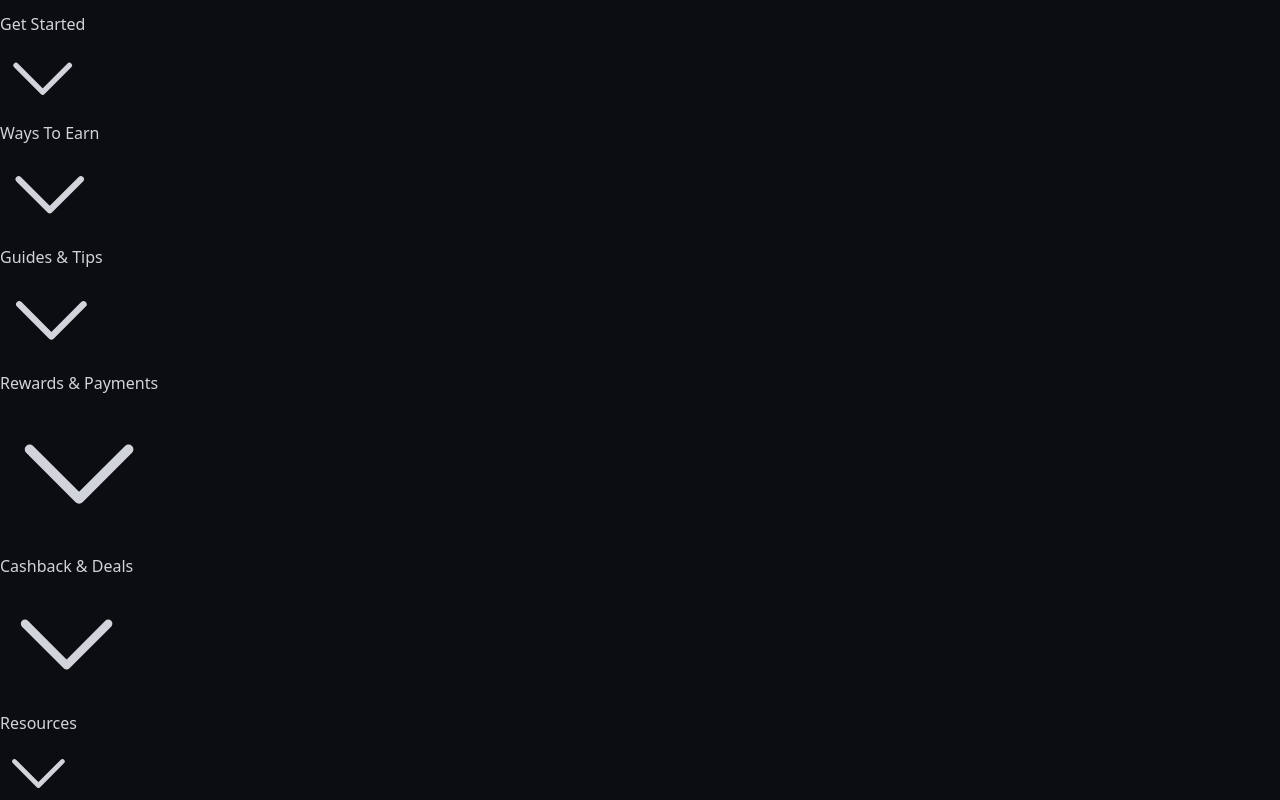
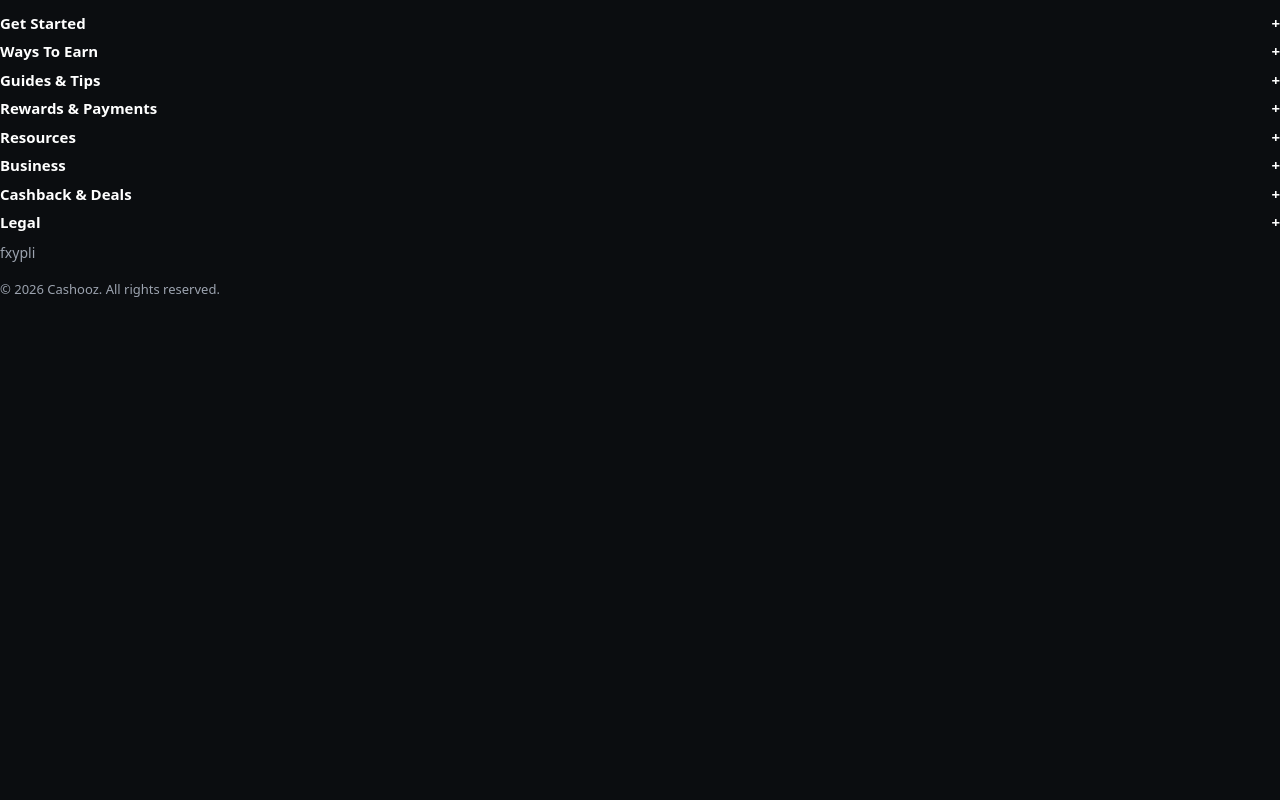
Before and after one commit to tool63/cashin, a Next.js app: page / in a window 1280 px wide. Shown: the part 600-1400 px from the top of the page. After the commit the page ends 899 px from the top, so only its background shows below. Built offline with nearby package versions, Linux system fonts and the light colour scheme.

Commit message:
Update Footer.tsx

```diff
--- a/app/components/Footer.tsx
+++ b/app/components/Footer.tsx
@@ -1,243 +1,201 @@
 "use client";
 
 import { useState } from "react";
-import { ChevronDownIcon, ChevronUpIcon } from "@heroicons/react/24/outline";
+import Link from "next/link";
 
-interface SubLinks {
-  name: string;
-  href: string;
-}
-
-interface FooterColumn {
-  title: string;
-  links: { name: string; href: string }[];
-  sublinks?: SubLinks[][];
-}
-
-const footerData: FooterColumn[] = [
-  {
-    title: "Get Started",
-    links: [
-      { name: "How Cashog Works", href: "/how-it-works" },
-      { name: "How to Start Earning", href: "/start-earning" },
-      { name: "Cashout Methods", href: "/cashout" },
-      { name: "Withdrawal Proofs", href: "/withdrawals" },
-      { name: "Trust & Safety", href: "/trust-safety" },
-    ],
-  },
-  {
-    title: "Ways To Earn",
-    links: [
-      { name: "Surveys", href: "/surveys" },
-      { name: "App Installs", href: "/app-installs" },
-      { name: "Playing Games", href: "/play-games" },
-      { name: "Watching Videos", href: "/watch-videos" },
-      { name: "Mining Rewards", href: "/mining-rewards" },
-      { name: "Completing Offers", href: "/complete-offers" },
-      { name: "Offerwall", href: "/offerwall" },
-      { name: "Surveywall", href: "/surveywall" },
-    ],
-    sublinks: [
-      [
-        { name: "Watching Ads", href: "/watch-ads" },
-        { name: "Micro Tasks", href: "/micro-tasks" },
-        { name: "Free Trials", href: "/complete-free-trials" },
-        { name: "Testing Products", href: "/test-products" },
-      ],
-      [
-        { name: "Reading Emails", href: "/read-emails" },
-        { name: "Visiting Websites", href: "/visit-websites" },
-        { name: "Review Tasks", href: "/review-tasks" },
-        { name: "Spinning Wheel", href: "/spinning-wheel" },
-      ],
-    ],
-  },
-  {
-    title: "Guides & Tips",
-    links: [
-      { name: "Make Money Online", href: "/make-money-online" },
-      { name: "Earn Money from Home", href: "/earn-money-from-home" },
-      { name: "Earn Without Investment", href: "/earn-without-investment" },
-      { name: "Get Paid to Play Games", href: "/get-paid-to-play-games" },
-    ],
-    sublinks: [
-      [
-        { name: "Install Apps for Cash", href: "/install-apps-for-cash" },
-        { name: "Watch Videos for Money", href: "/watch-videos-for-money" },
-        { name: "Complete Offers Online", href: "/complete-offers-online" },
-        { name: "Work from Home Jobs", href: "/work-from-home-jobs" },
-      ],
-      [
-        { name: "Online Earning Methods", href: "/online-earning-methods" },
-        { name: "Earn Money Online Fast", href: "/earn-money-online-fast" },
-        { name: "Earn Passive Income Online", href: "/passive-income-online" },
-        { name: "Online Jobs for Beginners", href: "/online-jobs-for-beginners" },
-      ],
-    ],
-  },
-  {
-    title: "Rewards & Payments",
-    links: [
-      { name: "Earn PayPal Money", href: "/earn-paypal-money" },
-      { name: "Earn Gift Cards", href: "/earn-gift-cards-online" },
-      { name: "Earn Crypto", href: "/earn-crypto-online" },
-      { name: "Earn Gaming Gift Cards", href: "/earn-gaming-gift-cards" },
-      { name: "Earn Spotify Premium", href: "/earn-spotify-premium" },
-    ],
-    sublinks: [
-      [
-        { name: "Earn Amazon Gift Card", href: "/earn-amazon-gift-card" },
-        { name: "Earn Apple Gift Card", href: "/earn-apple-gift-card" },
-        { name: "Earn Google Play Gift Card", href: "/earn-google-play-gift-card" },
-      ],
-      [
-        { name: "Earn Bitcoin", href: "/earn-bitcoin-online" },
-        { name: "Earn Litecoin", href: "/earn-litecoin-online" },
-        { name: "Earn Ethereum", href: "/earn-ethereum-online" },
-        { name: "Earn Dogecoin", href: "/earn-dogecoin-online" },
-      ],
-    ],
-  },
-  {
-    title: "Cashback & Deals",
-    links: [
-      { name: "Cashback Offers", href: "/cashback-offers" },
-      { name: "Shopping Rewards", href: "/shopping-rewards" },
-      { name: "Promo Codes & Coupons", href: "/promo-codes" },
-      { name: "Daily Deals", href: "/daily-deals" },
-    ],
-    sublinks: [
-      [
-        { name: "Electronics Cashback", href: "/shopping-rewards/electronics" },
-        { name: "Fashion Cashback", href: "/shopping-rewards/fashion" },
-        { name: "Home & Garden Cashback", href: "/shopping-rewards/home-garden" },
-        { name: "Grocery Cashback", href: "/shopping-rewards/grocery" },
-      ],
-      [
-        { name: "Travel Cashback", href: "/shopping-rewards/travel" },
-        { name: "Finance Cashback", href: "/shopping-rewards/finance" },
-        { name: "Hotels", href: "/shopping-rewards/travel/hotels" },
-        { name: "Flights", href: "/shopping-rewards/travel/flights" },
-      ],
-    ],
-  },
-  {
-    title: "Resources",
-    links: [
-      { name: "Blog", href: "/blog" },
-      { name: "Help Center", href: "/help" },
-      { name: "FAQ", href: "/faq" },
-      { name: "Contact", href: "/contact" },
-      { name: "About Cashog", href: "/about" },
-    ],
-  },
-  {
-    title: "Business",
-    links: [
-      { name: "Affiliate Program", href: "/affiliate" },
-      { name: "Partners", href: "/partners" },
-      { name: "Advertise with Cashog", href: "/advertise" },
-    ],
-  },
-  {
-    title: "Legal",
-    links: [
-      { name: "Terms & Conditions", href: "/terms-and-conditions" },
-      { name: "Privacy Policy", href: "/privacy-policy" },
-      { name: "Cookie Policy", href: "/cookie-policy" },
-    ],
-  },
-];
+type ToggleMap = Record<string, boolean>;
 
 export default function Footer() {
-  const [openSection, setOpenSection] = useState<number | null>(null);
-  const [openSubsection, setOpenSubsection] = useState<number | null>(null);
+  const [open, setOpen] = useState<ToggleMap>({});
+  const [subOpen, setSubOpen] = useState<ToggleMap>({});
 
-  const toggleSection = (index: number) => {
-    if (openSection === index) {
-      setOpenSection(null);
-      setOpenSubsection(null);
-    } else {
-      setOpenSection(index);
-      setOpenSubsection(null);
-    }
-  };
+  const toggle = (key: string) =>
+    setOpen((p) => ({ ...p, [key]: !p[key] }));
 
-  const toggleSubsection = (index: number) => {
-    setOpenSubsection(openSubsection === index ? null : index);
-  };
+  const toggleSub = (key: string) =>
+    setSubOpen((p) => ({ ...p, [key]: !p[key] }));
+
+  const Section = ({
+    id,
+    title,
+    children,
+  }: {
+    id: string;
+    title: string;
+    children: React.ReactNode;
+  }) => (
+    <div>
+      <button
+        onClick={() => toggle(id)}
+        className="footer-title"
+      >
+        {title}
+        <span>{open[id] ? "−" : "+"}</span>
+      </button>
+
+      {open[id] && <div className="footer-list">{children}</div>}
+    </div>
+  );
+
+  const SubSection = ({
+    id,
+    title,
+    children,
+  }: {
+    id: string;
+    title: string;
+    children: React.ReactNode;
+  }) => (
+    <div>
+      <button
+        onClick={() => toggleSub(id)}
+        className="footer-subtitle"
+      >
+        {title}
+        <span>{subOpen[id] ? "−" : "+"}</span>
+      </button>
+
+      {subOpen[id] && <div className="footer-sublist">{children}</div>}
+    </div>
+  );
 
   return (
-    <footer className="bg-gray-900 text-white py-8 px-4 md:px-16">
-      {footerData.map((col, colIndex) => (
-        <div key={colIndex} className="mb-4">
-          <button
-            className="flex justify-between items-center w-full font-bold text-lg"
-            onClick={() => toggleSection(colIndex)}
-          >
-            {col.title}
-            {openSection === colIndex ? (
-              <ChevronUpIcon className="w-5 h-5" />
-            ) : (
-              <ChevronDownIcon className="w-5 h-5" />
-            )}
-          </button>
+    <footer className="footer-bg">
+      <div className="footer-wrap">
 
-          {/* Main links (first expansion) */}
-          {openSection === colIndex && (
-            <ul className="mt-2 space-y-1">
-              {col.links.map((link, linkIndex) => (
-                <li key={linkIndex}>
-                  <a href={link.href} className="block hover:text-blue-400">
-                    {link.name}
-                  </a>
-                </li>
-              ))}
+        {/* GRID */}
+        <div className="footer-grid">
 
-              {/* If two-level sublinks exist */}
-              {col.sublinks && (
-                <>
-                  <hr className="my-2 border-gray-700" />
+          {/* COLUMN 1 */}
+          <Section id="start" title="Get Started">
+            <Link href="/how-it-works">How Cashooz Works</Link>
+            <Link href="/start-earning">How to Start Earning</Link>
+            <Link href="/cashout">Cashout Methods</Link>
+            <Link href="/withdrawals">Withdrawal Proofs</Link>
+            <Link href="/trust-safety">Trust & Safety</Link>
+          </Section>
 
-                  {col.sublinks.map((group, subIndex) => (
-                    <div key={subIndex}>
-                      <button
-                        className="flex justify-between items-center w-full font-medium text-base"
-                        onClick={() => toggleSubsection(subIndex)}
-                      >
-                        More {col.title}
-                        {openSubsection === subIndex ? (
-                          <ChevronUpIcon className="w-4 h-4" />
-                        ) : (
-                          <ChevronDownIcon className="w-4 h-4" />
-                        )}
-                      </button>
+          {/* COLUMN 2 */}
+          <Section id="earn" title="Ways To Earn">
+            <Link href="/surveys">Surveys</Link>
+            <Link href="/app-installs">App Installs</Link>
+            <Link href="/play-games">Playing Games</Link>
+            <Link href="/watch-videos">Watching Videos</Link>
+            <Link href="/mining-rewards">Mining Rewards</Link>
+            <Link href="/complete-offers">Completing Offers</Link>
+            <Link href="/offerwall">Offerwall</Link>
+            <Link href="/surveywall">Surveywall</Link>
 
-                      {openSubsection === subIndex && (
-                        <ul className="mt-1 space-y-1">
-                          {group.map((sublink, gIndex) => (
-                            <li key={gIndex}>
-                              <a
-                                href={sublink.href}
-                                className="block hover:text-blue-400"
-                              >
-                                {sublink.name}
-                              </a>
-                            </li>
-                          ))}
-                        </ul>
-                      )}
-                    </div>
-                  ))}
-                </>
-              )}
-            </ul>
-          )}
+            <SubSection id="extraEarn" title="Extra Earning">
+              <Link href="/watch-ads">Watching Ads</Link>
+              <Link href="/micro-tasks">Micro Tasks</Link>
+              <Link href="/complete-free-trials">Free Trials</Link>
+              <Link href="/test-products">Testing Products</Link>
+              <Link href="/read-emails">Reading Emails</Link>
+              <Link href="/visit-websites">Visiting Websites</Link>
+              <Link href="/review-tasks">Review Tasks</Link>
+              <Link href="/spinning-wheel">Spinning Wheel</Link>
+              <Link href="/loyalty">Loyalty</Link>
+              <Link href="/vouchers">Vouchers</Link>
+            </SubSection>
+          </Section>
+
+          {/* COLUMN 3 */}
+          <Section id="guides" title="Guides & Tips">
+            <Link href="/make-money-online">Make Money Online</Link>
+            <Link href="/earn-money-from-home">Earn Money from Home</Link>
+            <Link href="/earn-without-investment">Earn Without Investment</Link>
+            <Link href="/get-paid-to-play-games">Get Paid to Play Games</Link>
+            <Link href="/install-apps-for-cash">Install Apps for Cash</Link>
+            <Link href="/watch-videos-for-money">Watch Videos for Money</Link>
+            <Link href="/complete-offers-online">Complete Offers Online</Link>
+            <Link href="/work-from-home-jobs">Work from Home Jobs</Link>
+            <Link href="/online-earning-methods">Online Earning Methods</Link>
+            <Link href="/earn-money-online-fast">Earn Money Online Fast</Link>
+
+            <SubSection id="allGuides" title="All Guides">
+              <Link href="/passive-income-online">Passive Income Online</Link>
+              <Link href="/online-jobs-for-beginners">Online Jobs for Beginners</Link>
+              <Link href="/earn-money-as-a-student">Earn Money as a Student</Link>
+              <Link href="/earn-money-without-skills">Earn Without Skills</Link>
+              <Link href="/earn-money-using-mobile">Earn Using Mobile</Link>
+              <Link href="/earn-money-online-worldwide">Earn Worldwide</Link>
+              <Link href="/cashback-rewards">Cashback Rewards</Link>
+              <Link href="/legit-ways-to-make-money-online">Legit Ways</Link>
+              <Link href="/free-ways-to-make-money-online">Free Ways</Link>
+            </SubSection>
+          </Section>
+
+          {/* COLUMN 4 */}
+          <Section id="rewards" title="Rewards & Payments">
+            <Link href="/earn-paypal-money">Earn PayPal Money</Link>
+
+            <SubSection id="giftcards" title="Earn Gift Cards">
+              <Link href="/earn-amazon-gift-card">Amazon</Link>
+              <Link href="/earn-apple-gift-card">Apple</Link>
+              <Link href="/earn-google-play-gift-card">Google Play</Link>
+            </SubSection>
+
+            <SubSection id="crypto" title="Earn Crypto">
+              <Link href="/earn-bitcoin-online">Bitcoin</Link>
+              <Link href="/earn-litecoin-online">Litecoin</Link>
+              <Link href="/earn-ethereum-online">Ethereum</Link>
+              <Link href="/earn-dogecoin-online">Dogecoin</Link>
+            </SubSection>
+
+            <SubSection id="gaming" title="Gaming Gift Cards">
+              <Link href="/earn-free-robux">Robux</Link>
+              <Link href="/earn-steam-gift-cards">Steam</Link>
+              <Link href="/earn-xbox-gift-cards">Xbox</Link>
+              <Link href="/earn-psn-gift-cards">PlayStation</Link>
+            </SubSection>
+
+            <Link href="/earn-spotify-premium">Spotify Premium</Link>
+          </Section>
+
+          {/* COLUMN 5 */}
+          <Section id="resources" title="Resources">
+            <Link href="/blog">Blog</Link>
+            <Link href="/help">Help Center</Link>
+            <Link href="/faq">FAQ</Link>
+            <Link href="/contact">Contact Support</Link>
+            <Link href="/about">About Cashooz</Link>
+          </Section>
+
+          {/* COLUMN 6 */}
+          <Section id="business" title="Business">
+            <Link href="/affiliate">Affiliate Program</Link>
+            <Link href="/partners">Partners</Link>
+            <Link href="/advertise">Advertise with Cashooz</Link>
+          </Section>
+
+          {/* COLUMN 7 */}
+          <Section id="cashback" title="Cashback & Deals">
+            <Link href="/cashback-offers">Cashback Offers</Link>
+            <Link href="/shopping-rewards">Shopping Rewards</Link>
+            <Link href="/promo-codes">Promo Codes</Link>
+            <Link href="/daily-deals">Daily Deals</Link>
+            <Link href="/travel-deals">Travel Cashback</Link>
+            <Link href="/banking-finance-offers">Finance Offers</Link>
+          </Section>
+
+          {/* COLUMN 8 */}
+          <Section id="legal" title="Legal">
+            <a href="https://cashooz.com/terms-and-conditions">Terms & Conditions</a>
+            <a href="https://cashooz.com/privacy-policy">Privacy Policy</a>
+            <a href="https://cashooz.com/cookie-policy">Cookie Policy</a>
+          </Section>
         </div>
-      ))}
 
-      <div className="mt-8 text-center text-sm text-gray-400">
-        © {new Date().getFullYear()} Cashog. All rights reserved.
+        {/* SOCIAL */}
+        <div className="footer-social">
+          <span>f</span><span>x</span><span>y</span><span>p</span><span>l</span><span>i</span>
+        </div>
+
+        {/* COPYRIGHT */}
+        <div className="footer-copy">
+          © {new Date().getFullYear()} Cashooz. All rights reserved.
+        </div>
       </div>
     </footer>
   );
```
